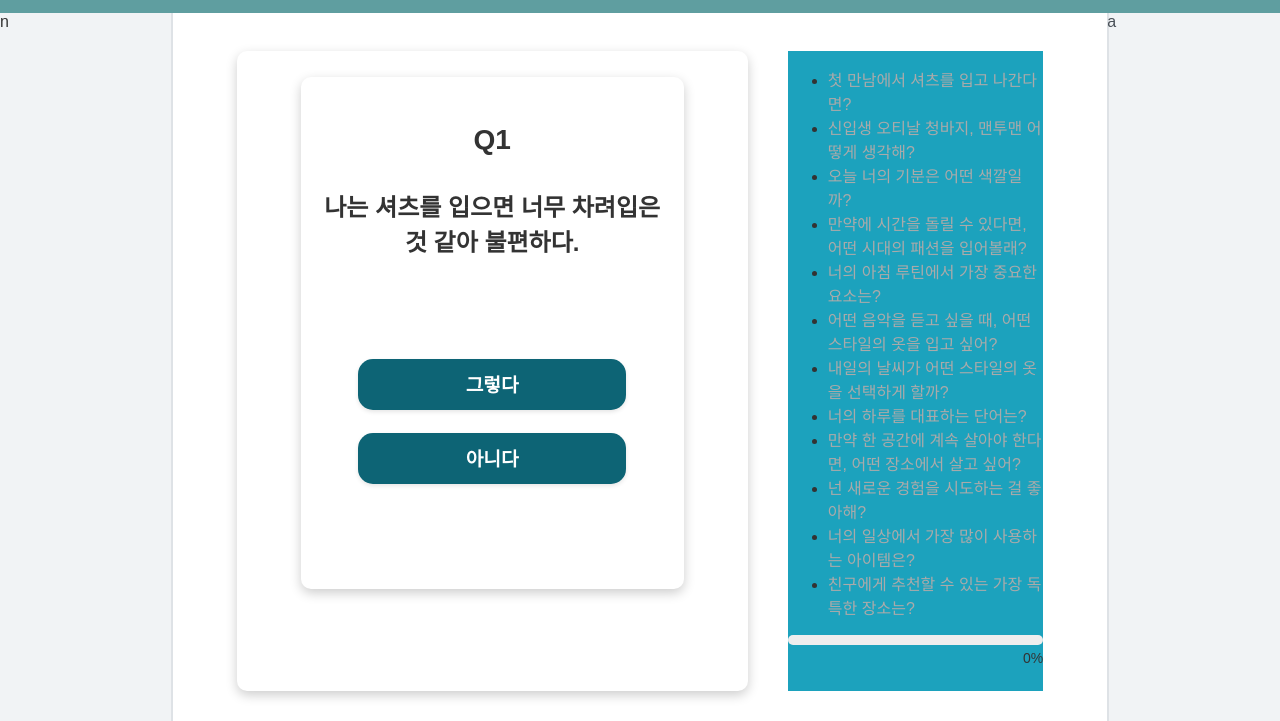
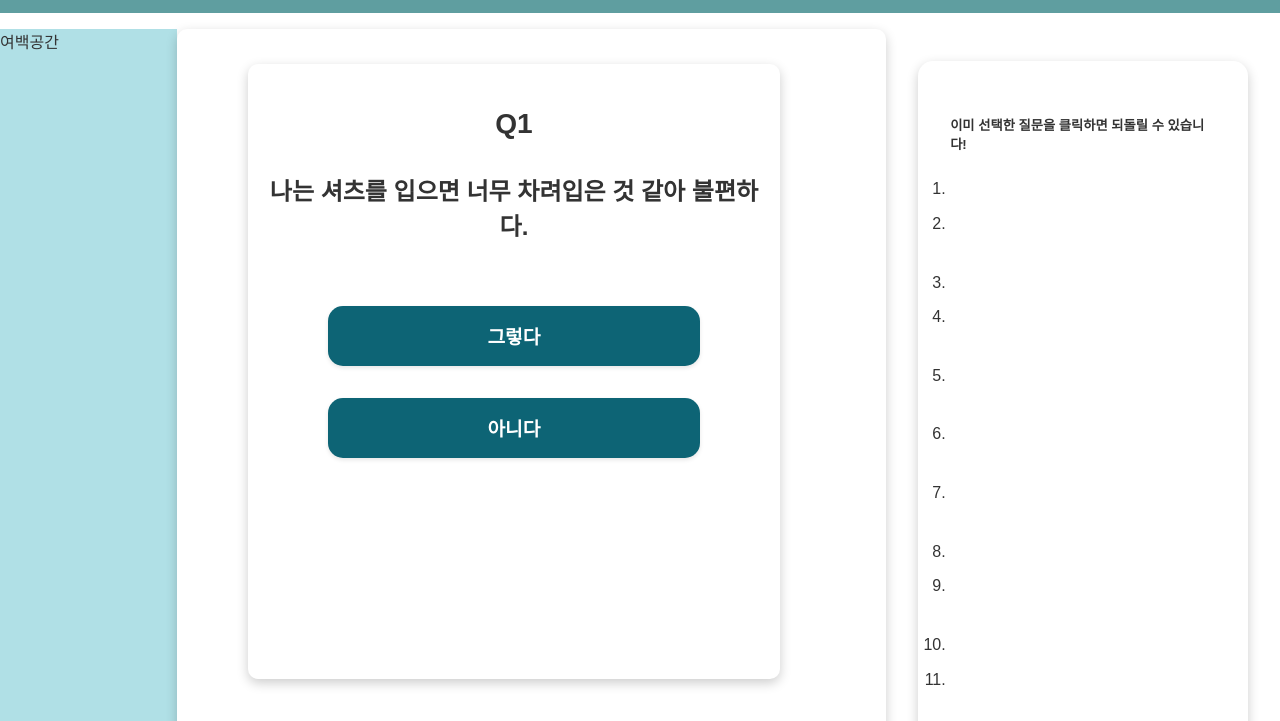
Before and after one commit to seoJing/PersonalFashion, a plain HTML site: page test.html in a window 1280 px wide. Shown: the part 67-788 px from the top of the page. Drawn offline with nearby package versions, Linux system fonts and the light colour scheme.

Commit message:
ver0511-02:15

```diff
--- a/css/css.css
+++ b/css/css.css
@@ -17,6 +17,8 @@ body {
   flex-direction: row;
   justify-content: space-between;
   align-items: center;
+  position:fixed; /*헤더 바 고정 */
+  z-index:10;
 }
 
 .titleDiv {
@@ -58,8 +60,8 @@ body {
   background-color: #0b5b5a;
   transform: translateY(-2px);
 }
+/*여기까지 헤더*/
 
-/*헤더 끝*/
 .container {
   display: flex;
   flex-direction: row;
@@ -87,6 +89,8 @@ body {
 
 /* 메인 콘텐츠 */
 .section {
+  margin-top:5%;
+  padding-top:2.5%;
   flex: 7;
   min-height: 100%;
   height: auto;
--- a/css/result.css
+++ b/css/result.css
@@ -72,15 +72,9 @@
   }
 } 여기까지 스위퍼*/
 
-body, html {
-  margin: 0;
-  padding: 0;
-  height:100%;
-  box-sizing: border-box;
-  font-family: 'Noto Sans KR', sans-serif;
-  overflow-y:scroll;
+.nav,.aside{
+  display:none; /*사이드바 임시 숨김*/
 }
-
 .hero {
   display:flex;
   position: relative;
--- a/css/test.css
+++ b/css/test.css
@@ -1,5 +1,7 @@
-
-
+ .leftSpace{
+  background:powderblue;
+  flex:1 0;
+}
 .hero {
   background-color: #ffffff;
   border-radius: 10px;
@@ -9,12 +11,10 @@
   align-items: center;
   flex-direction: column;
   flex: 4 0;
-  gap: 10px;
-  min-height:500px;
+  min-height:40vw;
 }
-
 .heroBox {
-  margin:5%;
+  margin:5% 5% 5% 0%;
   width: 75%;
   height:80%;
   background-color: #ffffff;
@@ -23,19 +23,19 @@
   box-shadow: 0 4px 12px rgba(0.2, 0, 0, 0.2);
   display: flex;
   text-align: center;
-  flex-direction: column; /* 세로로 배치 */
+  flex-direction: column;
   justify-content: flex-start;
 }
 .question {
-  margin:5%;
+  margin:3%;
   font-size: 150%;
   font-weight: bold;
 }
 .selectButton {
-  padding-top: 10%;
   display: flex;
-  flex-direction: column; /* 세로 정렬로 변경 */
-  align-items: center; /* 가로 가운데 정렬 */
+  flex-direction: column;
+  align-items: center;
+  margin-bottom:10%;
 }
 
 .selectButton1,
@@ -59,9 +59,9 @@
   transform: translateY(-2px);
 }
 .toResultPageButton {
-  width: 30%;
-  height: 35%;
-  margin: 5%;
+  width:50%;
+  height:10%;
+
   border: none;
   border-radius: 15px;
   font-weight: bold;
@@ -79,54 +79,67 @@
   display: flex;
   justify-content: center;
   box-sizing: border-box;
-  padding: 3% 5%;
 }
+
+
+
 .selected {
   background-color: #1ca2bd;
 }
+.progressUl{
+  list-style-type: decimal;
+  padding:0;
+}
+.progressUl li{
+  margin-bottom:4%;
+}
 .progressUl li a {
   pointer-events: none; /* 기본적으로 클릭 막힘 */
-  color: #aaa;
+  color: white;
   text-decoration: none;
   cursor: default;
-  transition: 0.2s;
+  transition: 0.3s ease;
+  gap:5px;
 }
-
 .progressUl li.answered a {
   pointer-events: auto; /* 응답된 질문만 클릭 허용 */
-  color: #000;
+  color: blue;
+  font-weight:bold;
   cursor: pointer;
   text-decoration: underline;
 }
 html {
   scroll-behavior: smooth;
+  transition: 0.2s ease;
 }
 .progressDiv {
-  margin-left:5%;
-  background-color: #1ca2bd;
-  flex: 2 0;
+  margin:2.5%;
+  padding:2.5%;
+  background-color: white; /* #1ca2bd */
+  box-shadow: 0 4px 12px rgba(0.2, 0, 0, 0.2);
+  border-radius:15px;
+  flex: 1.5 0;
   height: 80vh;
   position: sticky;
-  top: 15%;
+  top: 7.5%;
+
 }
 .progressBarWrapper {
   width: 100%;
-  height: 10px;
+  height: 20px;
   background: #eee;
-  border-radius: 10px;
+  border-radius: 25px;
   overflow: hidden;
-  margin-bottom: 5px;
+  align-items: center;
 }
-
 .progressBar {
   height: 100%;
   width: 0%;
   background: linear-gradient(90deg, #4caf50, #81c784);
-  transition: width 0.3s ease;
-  border-radius: 10px;
+  transition: width 1s ease;
 }
-
 .progressPercent {
+  display:none;
   font-size: 14px;
   text-align: right;
   display: block;
--- a/test.html
+++ b/test.html
@@ -20,8 +20,10 @@
       </div>
     </header>
     <div class="container">
-      <nav id="main-navigation" class="nav">n</nav>
       <section id="main-section" class="section">
+        <div class="leftSpace">
+          여백공간
+        </div>
         <section class="hero">
           <div class="heroBox" id="heroBox0">
             <div class="question">
@@ -39,6 +41,7 @@
           </div>
         </section>
         <section class="progressDiv">
+          <div class="progressDetail"><h5>이미 선택한 질문을 클릭하면 되돌릴 수 있습니다!</h5></div>
           <ul class="progressUl"></ul>
           <div class="progressBarWrapper">
             <div class="progressBar"></div>
@@ -46,7 +49,6 @@
           <span class="progressPercent">0%</span>
         </section>
       </section>
-      <aside id="main-aside" class="aside">a</aside>
     </div>
     <footer id="main-footer" class="footer">f</footer>
     <div class="mobileModalDiv">
```
Also changed, not shown: css/index.css (+48 -12 lines), index.html (+0 -4 lines).
